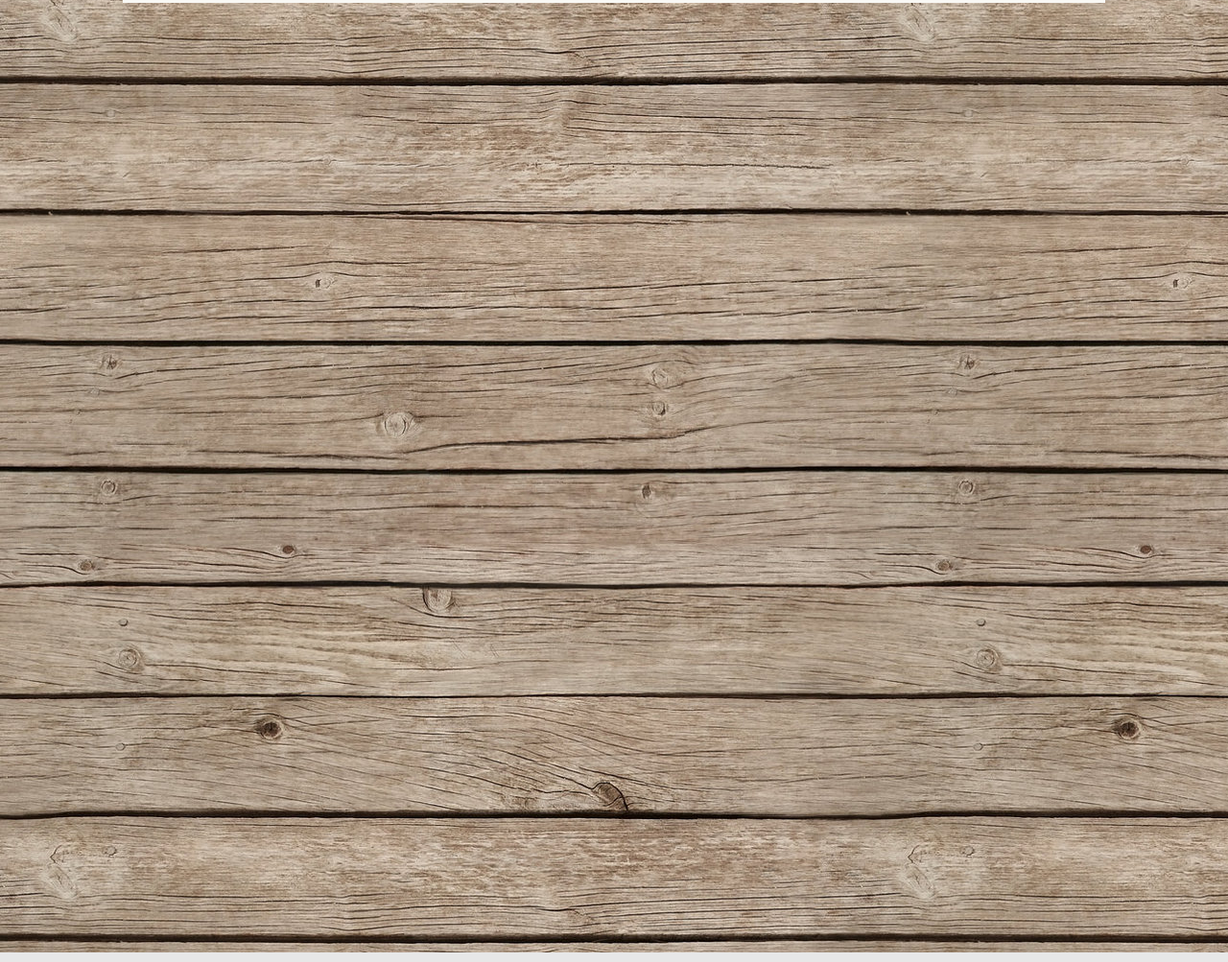
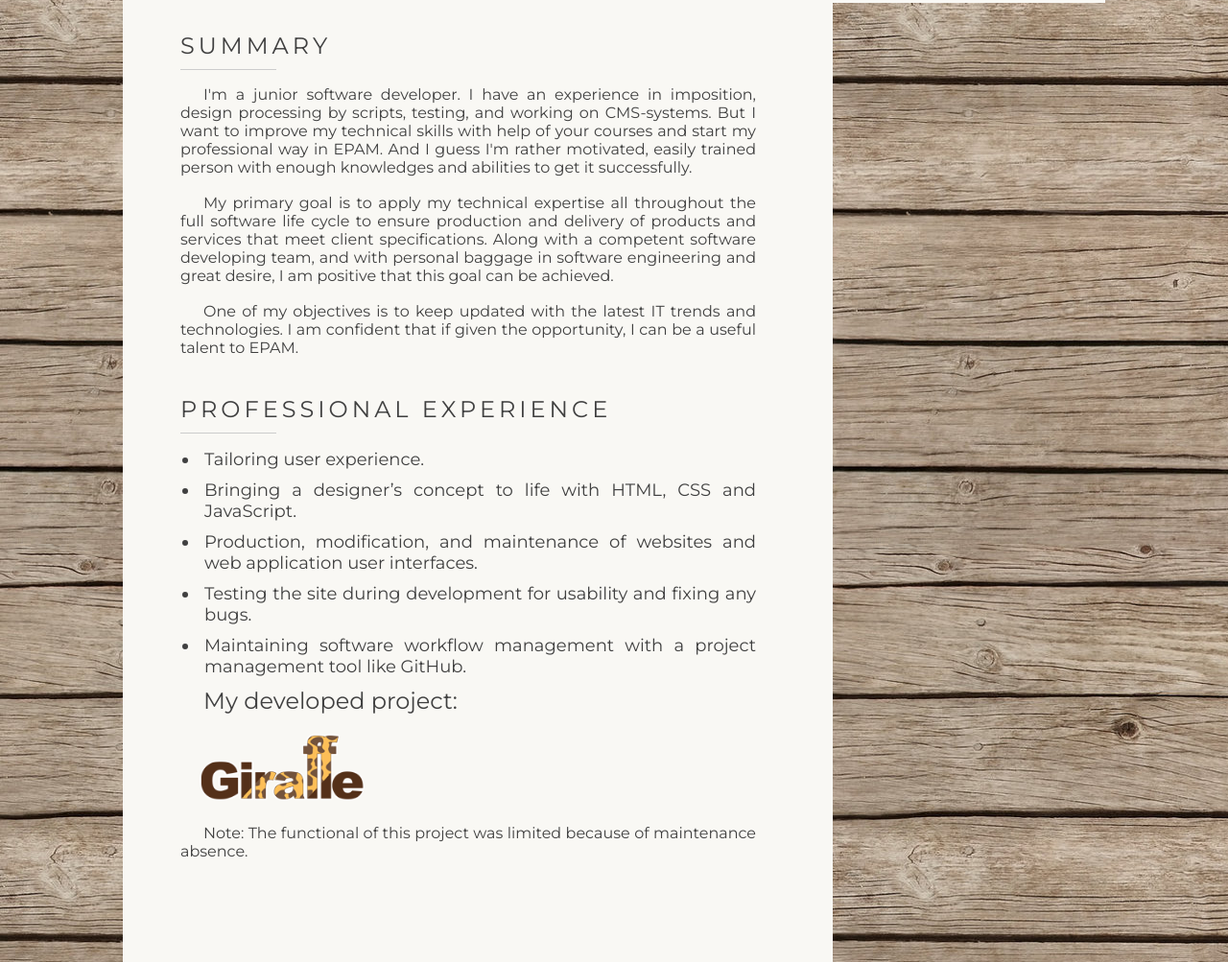
Before and after one commit to AlexeyNovomlinets/rsschool-codejam1-cv, a plain HTML site: page index.html in a window 1280 px wide. Shown: the part 327-1330 px from the top of the page at 96% size. Drawn offline with Linux system fonts and the light colour scheme.

Commit message:
feat: add body article with style

```diff
--- a/css/style.css
+++ b/css/style.css
@@ -95,3 +95,62 @@ body {
 	margin-left: 8%;
 	margin-top: 20px;
 }
+
+/*body css style*/
+article {
+	float: left;
+	width: 740px;
+	min-height: 1000px;
+	background-color: #F9F8F4;
+}
+
+.main-section-content {
+	width: 700px;
+	padding: 30px 40px 10px 60px;
+}
+
+.main-section-content hr {
+	width: 100px;
+	margin-top: 10px;
+	color: #000;
+}
+
+.main-section-content p {
+	text-indent: 24px;
+	text-align: justify;
+	font-family: Montserrat, 'Times New Roman', serif;
+	font-size: 16px;
+	color: #404040;
+}
+
+.main-section-content ul {
+	list-style-type: disc;
+	text-align: justify;
+	font-family: Montserrat, 'Times New Roman', serif;
+	padding-left: 20px;
+	font-size: 18px;
+	color: #404040;
+}
+
+.main-section-content ul li{
+	padding-left: 5px;
+	padding-bottom: 10px;
+}
+
+.main-section-content ul + p {
+	font-family: Montserrat, 'Times New Roman', serif;
+	font-size: 24px;
+	color: #404040;
+}
+
+.main-section-content img {
+	padding: 20px;
+}
+
+.content-caption {
+	text-transform: uppercase;
+	font-family: Montserrat, 'Times New Roman', serif;
+	letter-spacing: 4px;
+	font-size: 24px;
+	color: #404040;
+}
--- a/index.html
+++ b/index.html
@@ -33,5 +33,37 @@
 			<div class="header-border-bg"></div>
 		</div>
 	</header>
+	<article>
+		<section class="main-section-content">
+			<h2 class="content-caption">Summary</h2>
+			<hr/>
+			<p>I'm a junior software developer. I have an experience in imposition, design processing by scripts, testing,
+			and working on CMS-systems. But I want to improve my technical skills with help of your courses and
+			start my professional way in EPAM. And I guess I'm rather motivated, easily trained person with enough
+			knowledges and abilities to get it successfully.</p>
+			<br/>
+			<p>My primary goal is to apply my technical expertise
+			all throughout the full software life cycle to ensure production and delivery of products and services
+			that meet client specifications. Along with a competent software developing team, and with personal
+			baggage in software engineering and great desire, I am positive that this goal can be achieved.</p>
+			<br/>
+			<p>One of my objectives is to keep updated with the latest IT trends and technologies.
+			I am confident that if given the opportunity, I can be a useful talent to EPAM.</p>
+		</section>
+		<section class="main-section-content">
+			<h2 class="content-caption">Professional experience</h2>
+			<hr/>
+			<ul>
+				<li>Tailoring user experience.</li>
+				<li>Bringing a designer’s concept to life with HTML, CSS and JavaScript.</li>
+				<li>Production, modification, and maintenance of websites and web application user interfaces.</li>
+				<li>Testing the site during development for usability and fixing any bugs.</li>
+				<li>Maintaining software workflow management with a project management tool like GitHub.</li>
+			</ul>
+			<p>My developed project:</p>
+			<a href="http://giraffe.by/"><img src="img/giraffe.png"/></a>
+			<p>Note: The functional of this project was limited because of maintenance absence.</p>
+		</section>
+	</article>
 </body>
 </html>
```
Also changed, not shown: img/giraffe.png (added).
